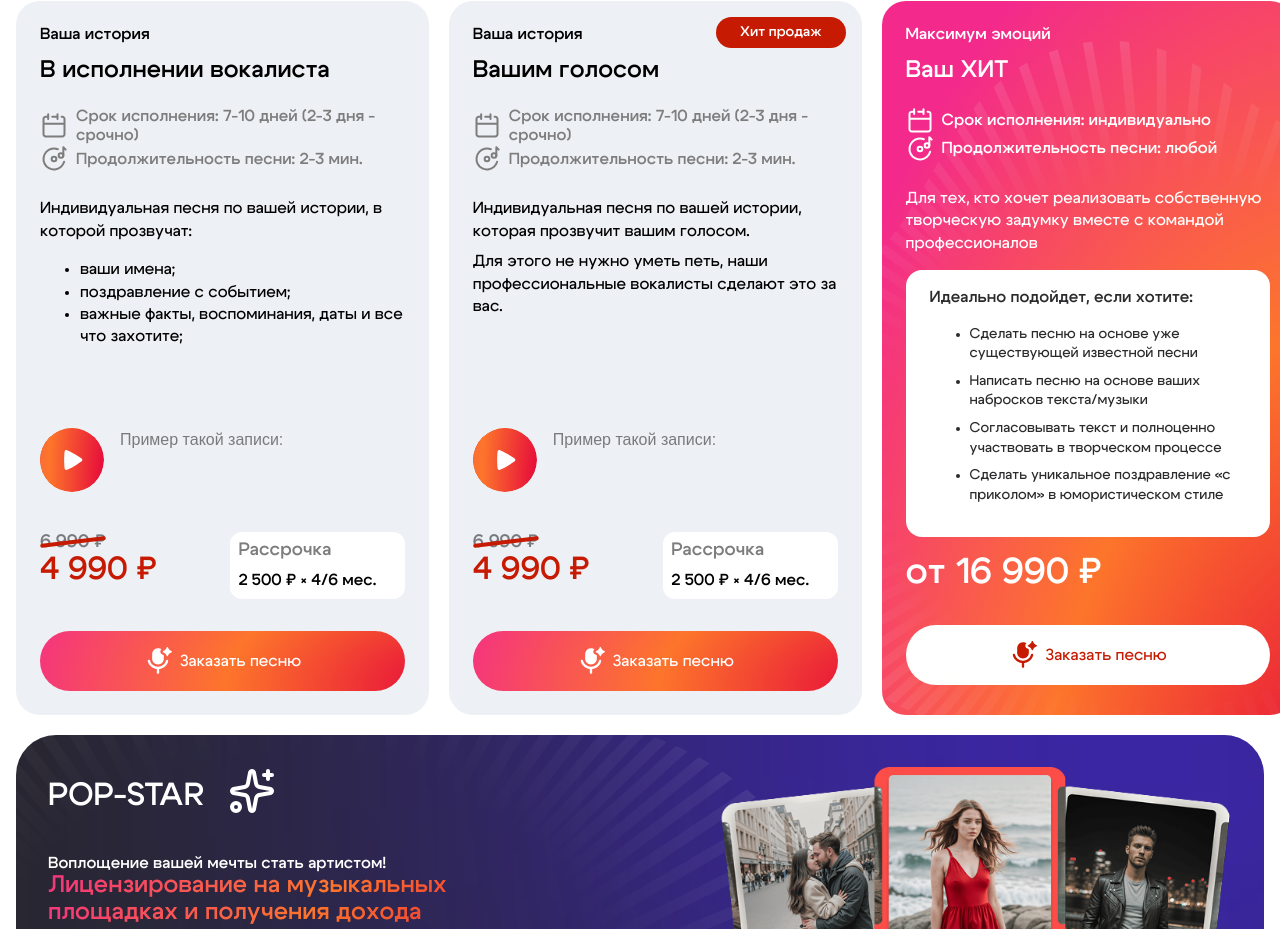
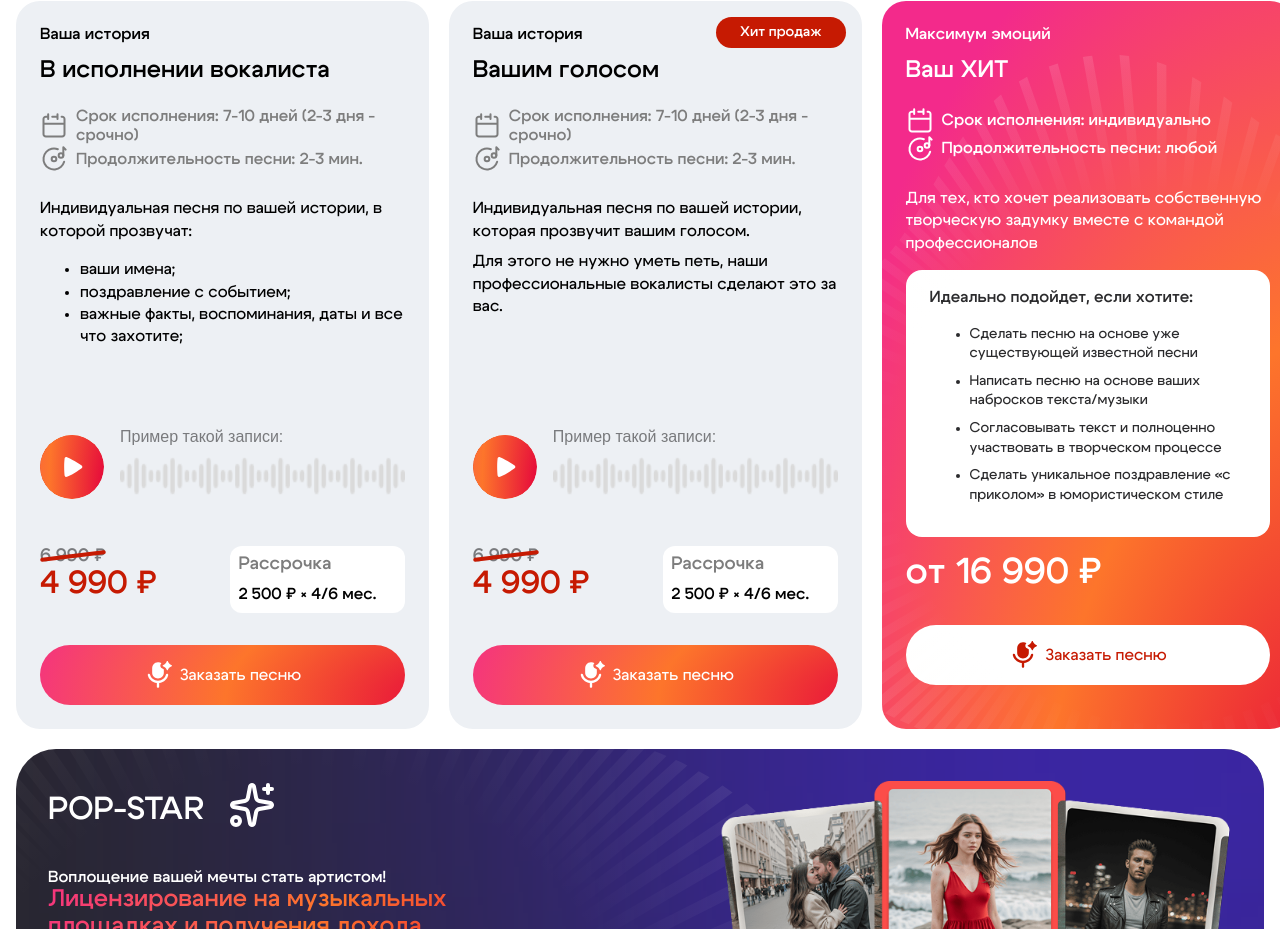
Before and after one commit to proksiks/everyonesing, a plain HTML site: page index.html in a window 1280 px wide. Shown: the part 7762-8691 px from the top of the page. Drawn offline with nearby package versions, Linux system fonts and the light colour scheme; a web font is replaced by a local one.

Commit message:
feat: add music

```diff
--- a/index.html
+++ b/index.html
@@ -445,7 +445,9 @@
                                         <div class="price__top-canvas">
                                             <span class="price__top-canvas-sup">Пример такой записи:</span>
                                             <audio>
-                                                <source src="./public/audio/music-1.mp3" type="audio/mpeg">
+                                                <source
+                                                    src="https://everyonesing.ru/wp-content/uploads/2025/09/Пример-записи.mp3"
+                                                    type="audio/mpeg">
                                             </audio>
                                             <canvas class="price__top-canvas-progress"></canvas>
                                         </div>
@@ -514,7 +516,9 @@
                                         <div class="price__top-canvas">
                                             <span class="price__top-canvas-sup">Пример такой записи:</span>
                                             <audio>
-                                                <source src="./public/audio/music-2.mp3" type="audio/mpeg">
+                                                <source
+                                                    src="https://everyonesing.ru/wp-content/uploads/2025/09/%D0%9F%D1%80%D0%B8%D0%BC%D0%B5%D1%80-%D0%B3%D0%BE%D0%BB%D0%BE%D1%81-%D0%BA%D0%BB%D0%B8%D0%B5%D0%BD%D1%82%D0%B0.mp3"
+                                                    type="audio/mpeg">
                                             </audio>
                                             <canvas class="price__top-canvas-progress"></canvas>
                                         </div>
--- a/public/js/main.js
+++ b/public/js/main.js
@@ -3,4 +3,5 @@ import "./audio-player.js";
 import "./steps-audio-visualizer.js";
 import "./slider.js";
 import "./price.js";
+import "./price-audio-visualizer.js";
 import "./faq-accordion.js";
--- /dev/null
+++ b/public/js/price-audio-visualizer.js
@@ -0,0 +1,140 @@
+function initPriceAudioVisualizer() {
+  const musicBlocks = document.querySelectorAll(".price__top-audio");
+  if (!musicBlocks.length) return;
+
+  const CANVAS_WIDTH = 260;
+  const CANVAS_HEIGHT = 40;
+
+  const LOW = 8;
+  const MID = 16;
+  const HIGH = 24;
+  const barRadius = 2;
+
+  const barCount = 40;
+  const horizontalPadding = 0;
+
+  const pattern = [LOW, MID, HIGH, MID, LOW];
+
+  const allAudioElements = [];
+
+  musicBlocks.forEach((block) => {
+    const audioButton = block.querySelector(".price__top-button");
+    const audioElement = block.querySelector("audio");
+    const canvas = block.querySelector("canvas");
+
+    if (!audioButton || !audioElement || !canvas) return;
+
+    allAudioElements.push(audioElement);
+
+    const ctx = canvas.getContext("2d");
+    const buttonIcons = audioButton.querySelectorAll(".price__top-button-icon");
+    const playIcon = buttonIcons[0];
+    const pauseIcon = buttonIcons[1];
+
+    canvas.width = CANVAS_WIDTH;
+    canvas.height = CANVAS_HEIGHT;
+
+    const centerY = canvas.height / 2;
+
+    const baseHeights = [];
+    for (let i = 0; i < barCount; i++) {
+      baseHeights.push(pattern[i % pattern.length]);
+    }
+
+    const innerWidth = canvas.width - horizontalPadding * 2;
+    const barWidth = 4;
+    const totalBarsWidth = barCount * barWidth;
+    const spacing =
+      barCount > 1 ? (innerWidth - totalBarsWidth) / (barCount - 1) : 0;
+    const startX = horizontalPadding;
+
+    let isPlaying = false;
+
+    audioButton.addEventListener("click", () => {
+      allAudioElements.forEach((otherAudio) => {
+        if (otherAudio !== audioElement && !otherAudio.paused) {
+          otherAudio.pause();
+        }
+      });
+
+      if (isPlaying) {
+        audioElement.pause();
+      } else {
+        audioElement.play();
+      }
+    });
+
+    audioElement.addEventListener("play", () => {
+      isPlaying = true;
+      playIcon.classList.remove("_show");
+      pauseIcon.classList.add("_show");
+      drawVisualization();
+    });
+
+    audioElement.addEventListener("pause", () => {
+      isPlaying = false;
+      playIcon.classList.add("_show");
+      pauseIcon.classList.remove("_show");
+    });
+
+    audioElement.addEventListener("ended", () => {
+      isPlaying = false;
+      playIcon.classList.add("_show");
+      pauseIcon.classList.remove("_show");
+    });
+
+    function drawVisualization() {
+      ctx.clearRect(0, 0, canvas.width, canvas.height);
+
+      const duration = audioElement.duration || 0;
+      const current = audioElement.currentTime || 0;
+      const progress = duration ? current / duration : 0;
+
+      const activeBars = Math.round(barCount * progress);
+
+      let x = startX;
+
+      for (let i = 0; i < barCount; i++) {
+        const h = baseHeights[i];
+        const y = centerY - h / 2;
+
+        drawRoundedRect(ctx, x, y, barWidth, h, barRadius, "#dadada");
+
+        if (i < activeBars) {
+          drawRoundedRect(ctx, x, y, barWidth, h, barRadius, "#C61A02");
+        }
+
+        x += barWidth + spacing;
+      }
+
+      if (isPlaying && !audioElement.paused && !audioElement.ended) {
+        requestAnimationFrame(drawVisualization);
+      }
+    }
+
+    function drawRoundedRect(ctx, x, y, width, height, radius, color) {
+      ctx.fillStyle = color;
+      ctx.beginPath();
+      ctx.moveTo(x + radius, y);
+      ctx.lineTo(x + width - radius, y);
+      ctx.quadraticCurveTo(x + width, y, x + width, y + radius);
+      ctx.lineTo(x + width, y + height - radius);
+      ctx.quadraticCurveTo(
+        x + width,
+        y + height,
+        x + width - radius,
+        y + height
+      );
+      ctx.lineTo(x + radius, y + height);
+      ctx.quadraticCurveTo(x, y + height, x, y + height - radius);
+      ctx.lineTo(x, y + radius);
+      ctx.quadraticCurveTo(x, y, x + radius, y);
+      ctx.closePath();
+      ctx.fill();
+    }
+
+    drawVisualization();
+  });
+}
+
+document.addEventListener("DOMContentLoaded", initPriceAudioVisualizer);
--- a/public/js/price.js
+++ b/public/js/price.js
@@ -1,6 +1,5 @@
 import Swiper from "https://cdn.jsdelivr.net/npm/swiper@12/swiper-bundle.min.mjs";
 
-// Инициализируем слайдер на разрешениях меньше 1440px
 const mediaQuery = window.matchMedia("(max-width: 1440px)");
 
 function handleMediaChange(e) {
--- a/public/styles/price.css
+++ b/public/styles/price.css
@@ -268,7 +268,7 @@
 .price__top-canvas-progress {
   display: block;
   width: 100%;
-  height: 2.5rem;
+  height: 3.75rem;
 }
 .price__top-price {
   display: flex;
```
